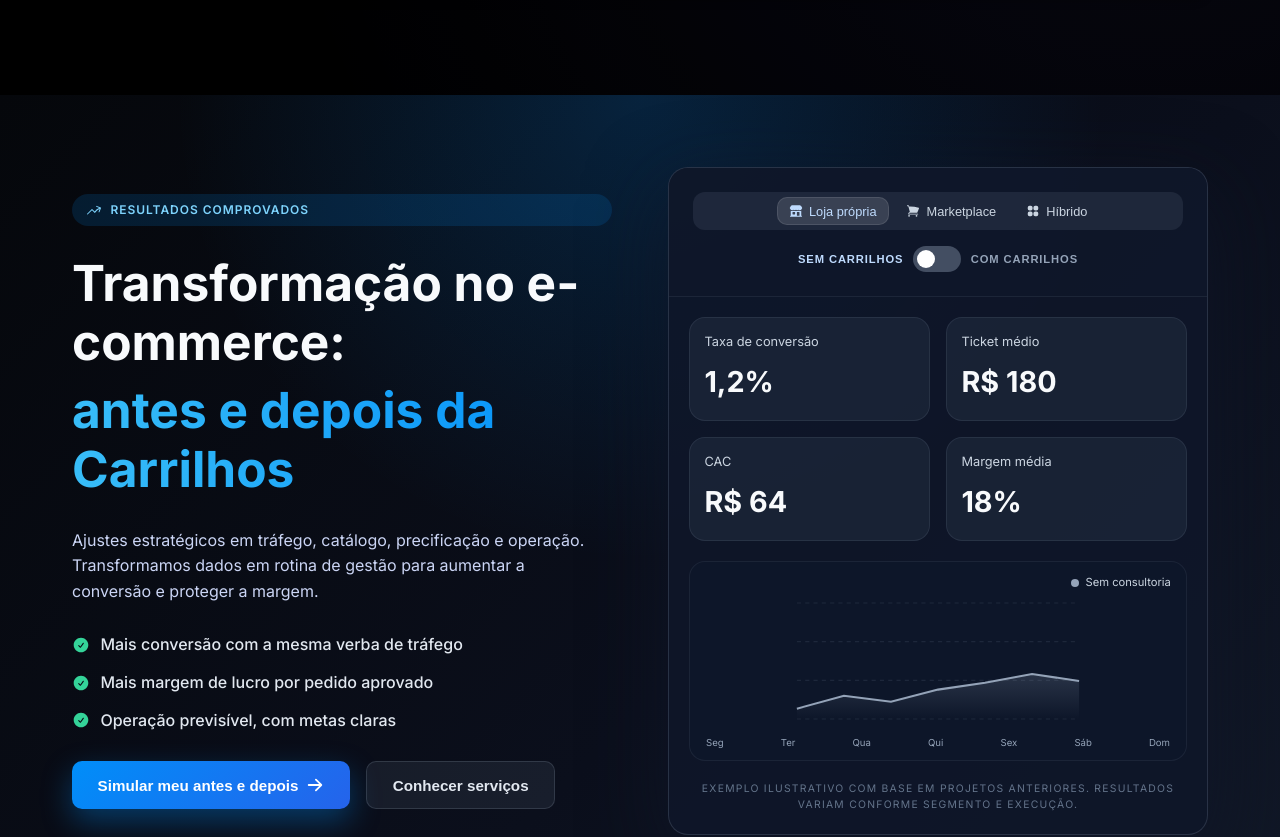
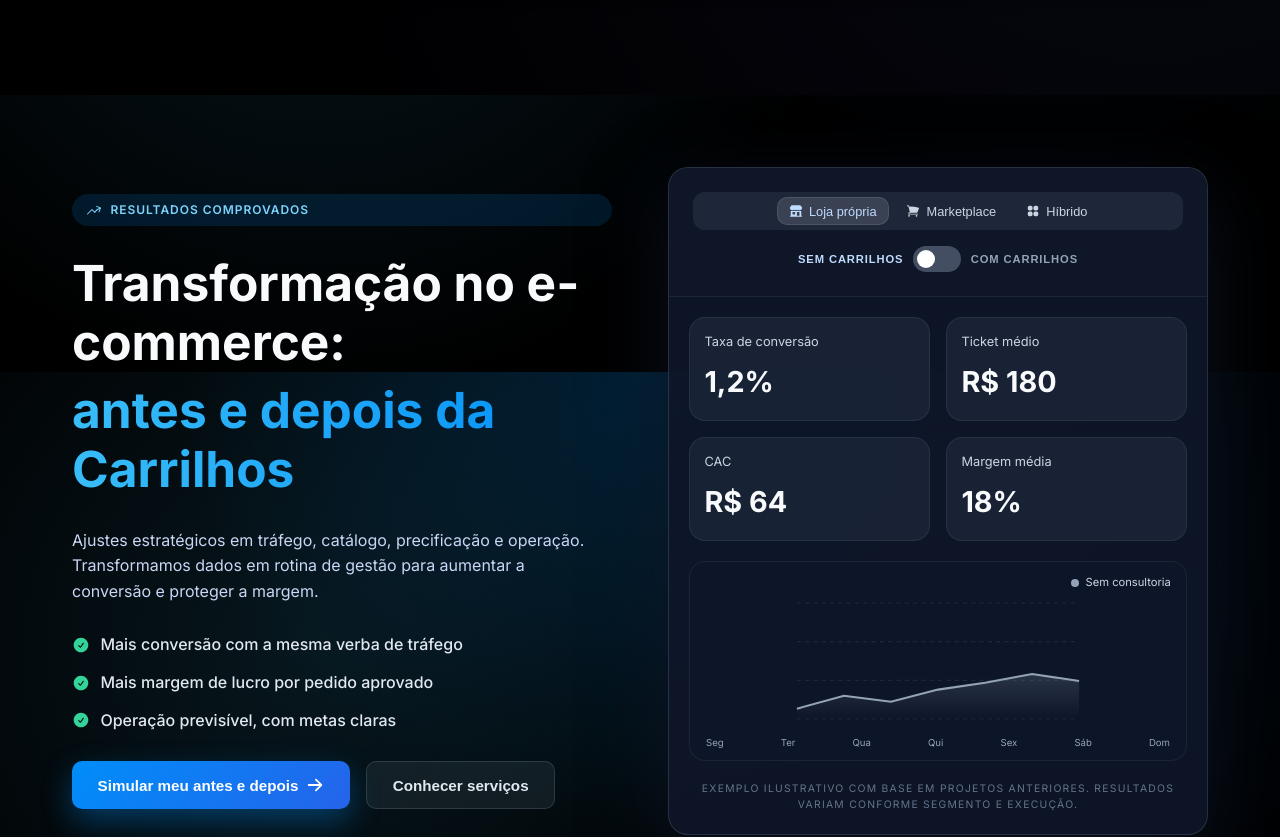
Before and after one commit to gjthec/carrilhos, a React (Create React App) app: page / in a window 1280 px wide. Shown: the part 2828-3665 px from the top of the page. Built offline with nearby package versions, Linux system fonts and the light colour scheme.

Commit message:
Align comparison section glow with site

```diff
--- a/src/components/ComparisonSection.css
+++ b/src/components/ComparisonSection.css
@@ -1,7 +1,6 @@
 .comparison {
   padding: 4.5rem 0;
-  background: radial-gradient(circle at top, rgba(0, 142, 249, 0.18), transparent 45%),
-    linear-gradient(135deg, #05070b 0%, #0b0f1c 60%, #111827 100%);
+  background: transparent;
 }
 
 .comparison-grid {
```
